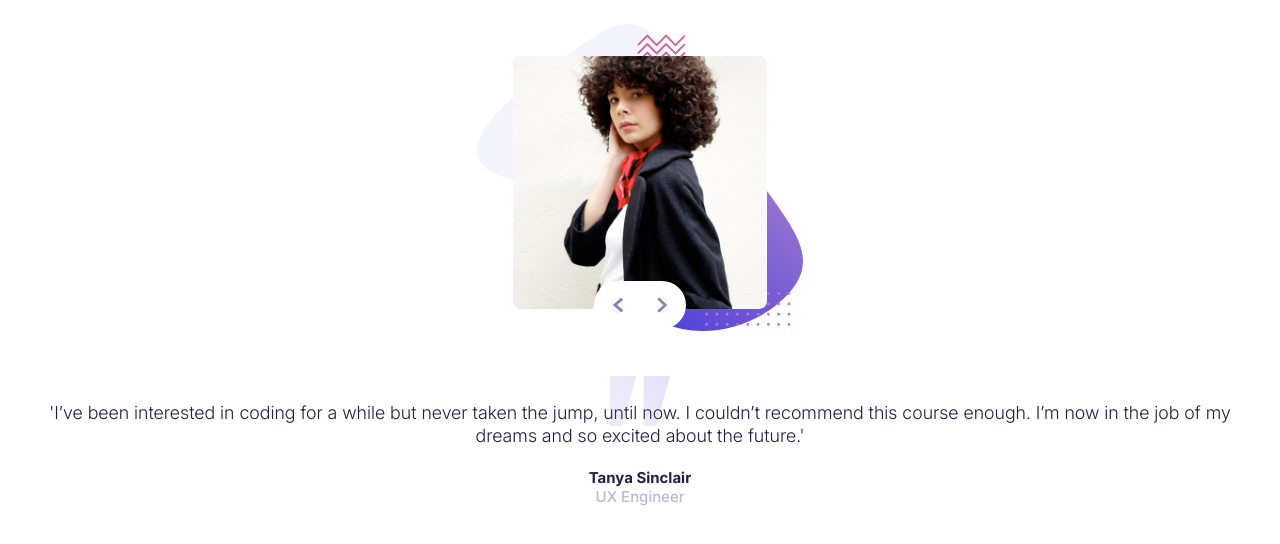
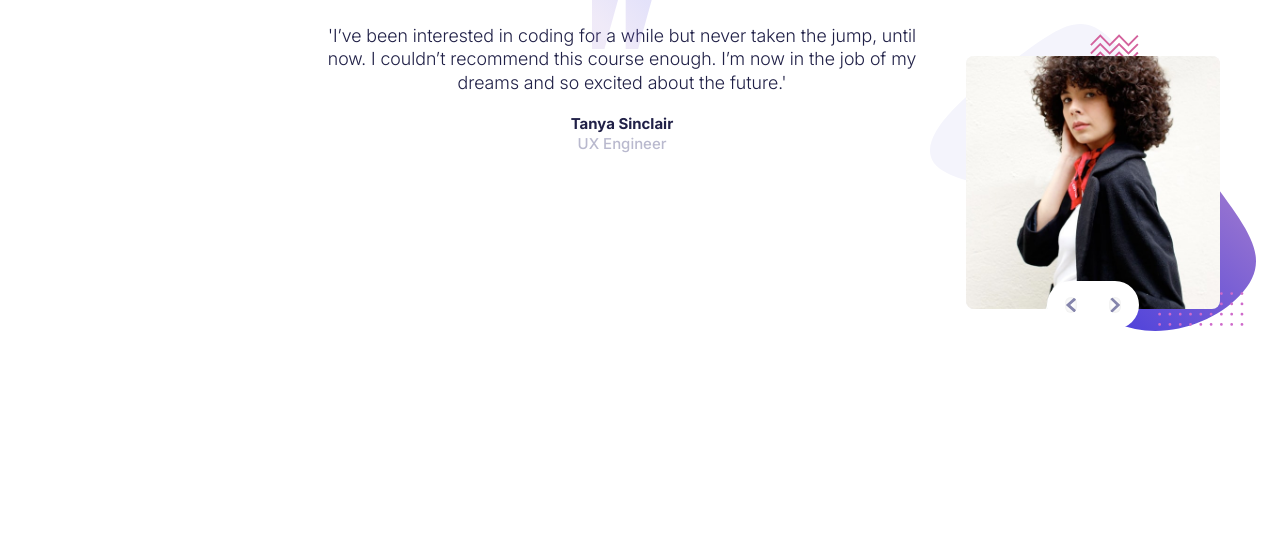
Before and after one commit to Oleksandr-Berd/coding-bootcamp, a React (Vite) app: page / in a window 1280 px wide. Shown: the top 544 px of the page. Built offline with nearby package versions, Linux system fonts and the light colour scheme.

Commit message:
start styles desktop

```diff
--- a/src/componenst/TemplatePerson/TemplatePersonStyled.js
+++ b/src/componenst/TemplatePerson/TemplatePersonStyled.js
@@ -1,6 +1,11 @@
 import styled from "@emotion/styled";
 
-export const TemplatePersonStyled = styled.div``;
+export const TemplatePersonStyled = styled.div`
+@media (min-width: 1280px){
+    display: flex;
+    flex-direction: row-reverse;
+}
+`;
 
 export const ThumbStyled = styled.div`
   position: relative;
@@ -46,6 +51,10 @@ export const BtnThumbStyled = styled.div`
     padding-bottom: 16px;
 
     background-color: #fff;
+
+    &:hover, &:focus, &:active{
+        cursor: pointer;
+    }
   }
 
   & > button:nth-of-type(1) {
@@ -69,6 +78,11 @@ export const ContentConStyled = styled.div`
   position: relative;
   color: #202047;
   line-height: 1.3;
+
+  @media (min-width: 1280px){
+    width: 50%;
+
+  }
 
   & > p {
     margin-bottom: 20px;
```
